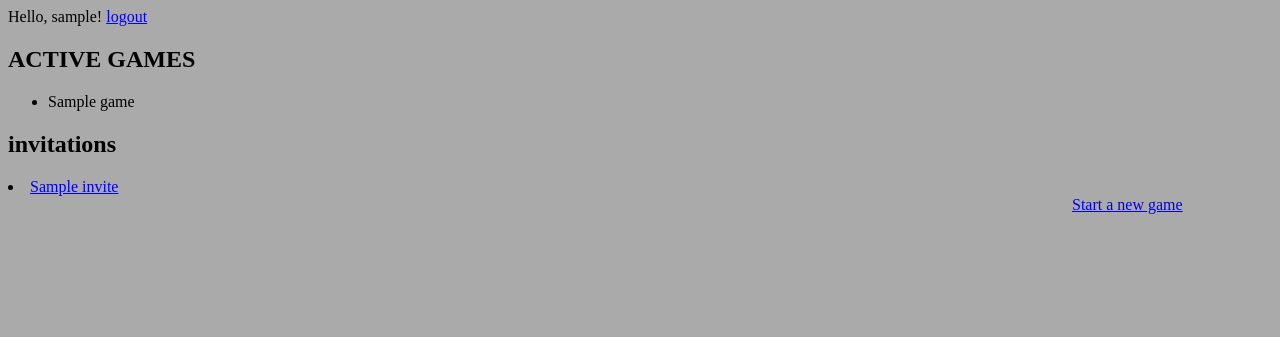
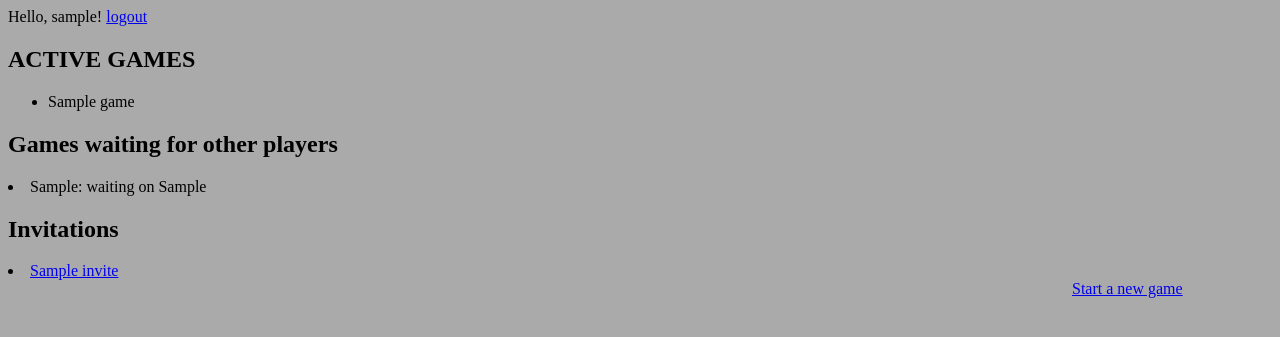
Before and after one commit to MattyDub/mdsg, a Django app: template templates/index.html in a window 1280 px wide. Shown: the top 337 px of the page. Run offline with Django 3.2, Linux system fonts and the light colour scheme; the template is opened without the code that fills it: most values are stand-ins (such as "Sample title", 1, 10 or a date in 2020).

Commit message:
Split waiting games into waiting and invited

```diff
--- a/templates/index.html
+++ b/templates/index.html
@@ -56,8 +56,16 @@ limitations under the License.
 </ul>
 <!--  </table>-->
 </div>
+<div id="waiting">
+    <h2>Games waiting for other players</h2>
+    {% for wait in waiting %}
+      <li>{{wait.0}}: waiting on {{wait.1}}</li>
+    {% empty %}
+      No games waiting!
+    {% endfor %}
+</div>
 <div id="invites">
-    <h2>invitations</h2>
+    <h2>Invitations</h2>
     {% for invite in invites %}
       <li><a href="/{{invite.name}}/joingame/{{invite.id}}">{{invite}}</a></li>
     {% empty %}
--- a/views.py
+++ b/views.py
@@ -19,9 +19,13 @@ ALL_GAMES=(msg,)
 def main_view(request):
     games = []
     games.extend(msg.models.active_games(request.user))
+    waiting = []
+    waiting.extend(msg.models.waiting_games(request.user))
     invites = []
     invites.extend(msg.models.invites(request.user))
-    return render_to_response('index.html', {'username':request.user.username, 'games':games, 'invites':invites},
+    return render_to_response('index.html', {'username':request.user.username,
+                                             'games':games, 'waiting':waiting,
+                                             'invites': invites},
                               context_instance=RequestContext(request))
 
 def register(request):
```
Also changed, not shown: msg/models.py (+6 -1 lines).
